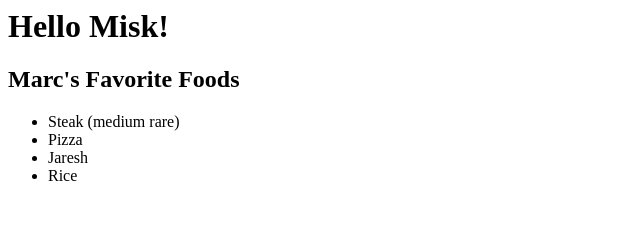
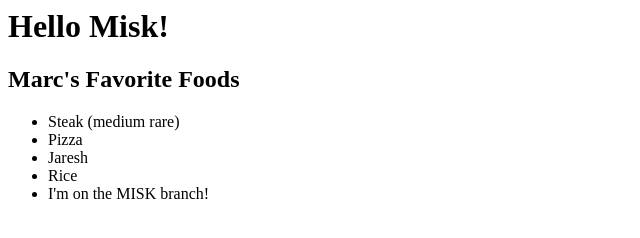
Before and after one commit to marcwright/misk-app, a plain HTML site: page index.html in a window 1280 px wide. Shown: the whole page, without its empty margins (0-640 px from the left). Drawn offline with Linux system fonts and the light colour scheme.

Commit message:
added misk branch

```diff
--- a/index.html
+++ b/index.html
@@ -11,6 +11,7 @@
       <li>Pizza</li>
       <li>Jaresh</li>
       <li>Rice</li>
+      <li>I'm on the MISK branch!</li>
     </ul>
 
 
```
